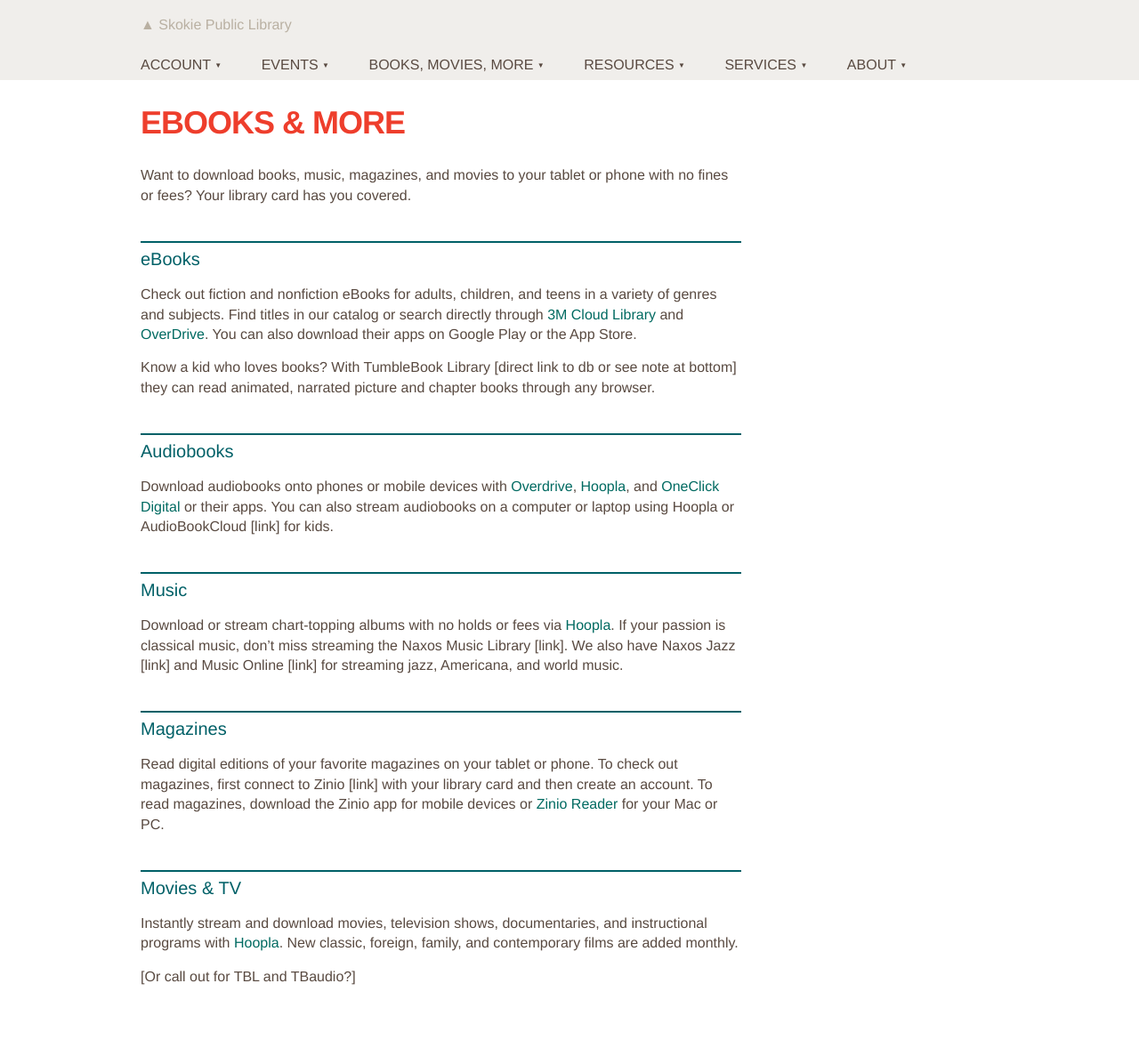
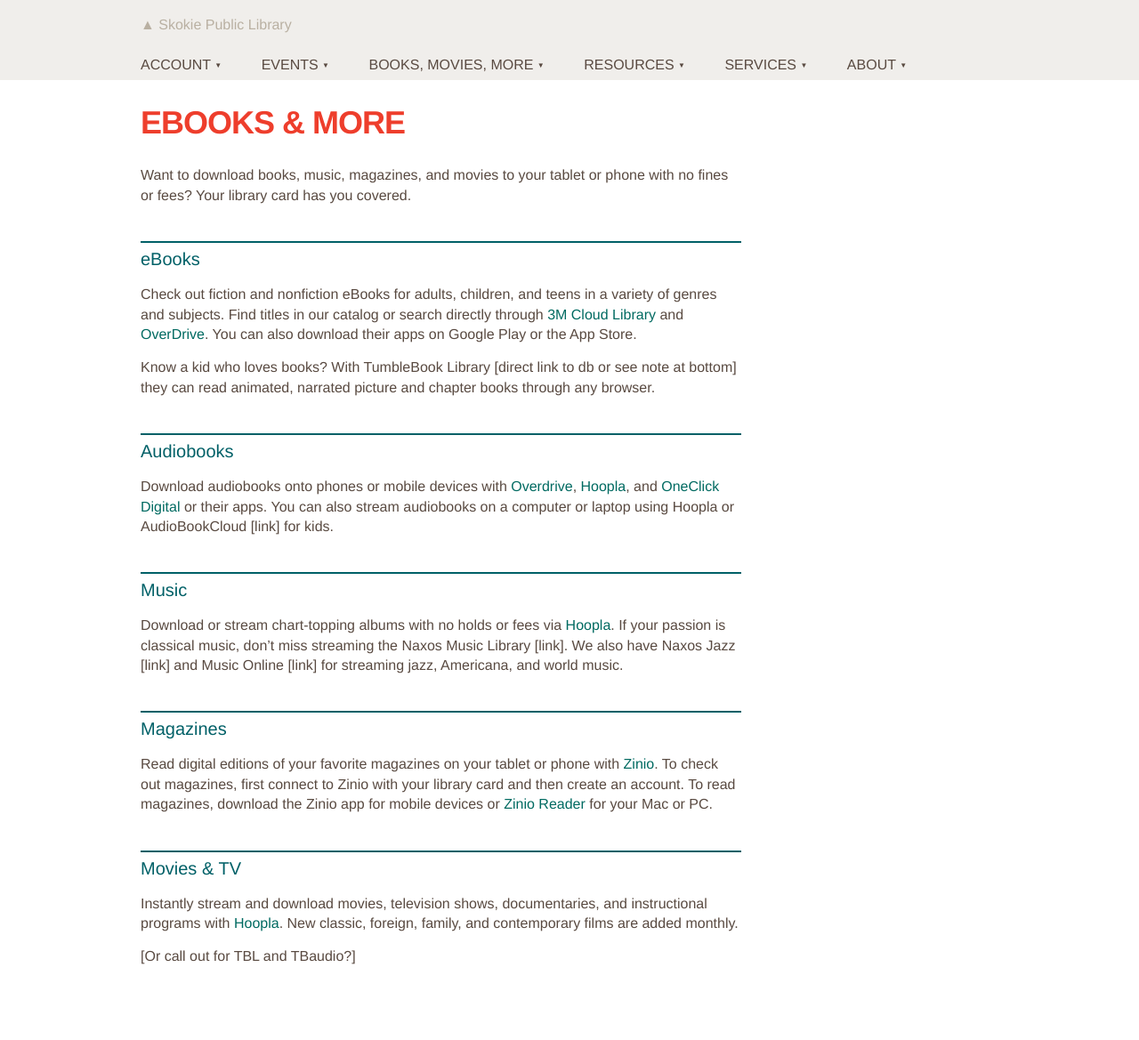
Before and after one commit to skokielibrary/spl-content, a Jekyll site: the page built from _content/annabelle/books-movies-more--ebooks-more.markdown, in a window 1280 px wide. Shown: the whole page at 89% size. Built offline with Jekyll 4.4.1, drawn with Linux system fonts in a browser that asks for light colours; after the commit the page ends 1147 px from its top, so only the background shows below that.

Commit message:
Updated books-movies-more--ebooks-more.markdown

```diff
--- a/_content/annabelle/books-movies-more--ebooks-more.markdown
+++ b/_content/annabelle/books-movies-more--ebooks-more.markdown
@@ -18,7 +18,7 @@ Download audiobooks onto phones or mobile devices with [Overdrive](http://overdr
 Download or stream chart-topping albums with no holds or fees via [Hoopla](http://hoopla.skokielibrary.info). If your passion is classical music, don't miss streaming the Naxos Music Library [link]. We also have Naxos Jazz [link] and Music Online [link] for streaming jazz, Americana, and world music.
 
 ##Magazines
-Read digital editions of your favorite magazines on your tablet or phone. To check out magazines, first connect to Zinio [link] with your library card and then create an account. To read magazines, download the Zinio app for mobile devices or [Zinio Reader](http://www.zinio.com/www/apps/desktop.jsp) for your Mac or PC.
+Read digital editions of your favorite magazines on your tablet or phone with [Zinio](https://www.rbdigital.com/skokieil/service/zinio/landing?). To check out magazines, first connect to Zinio with your library card and then create an account. To read magazines, download the Zinio app for mobile devices or [Zinio Reader](http://www.zinio.com/www/apps/desktop.jsp) for your Mac or PC.
 
 ##Movies & TV
 Instantly stream and download movies, television shows, documentaries, and instructional programs with [Hoopla](http://hoopla.skokielibrary.info). New classic, foreign, family, and contemporary films are added monthly.
```
